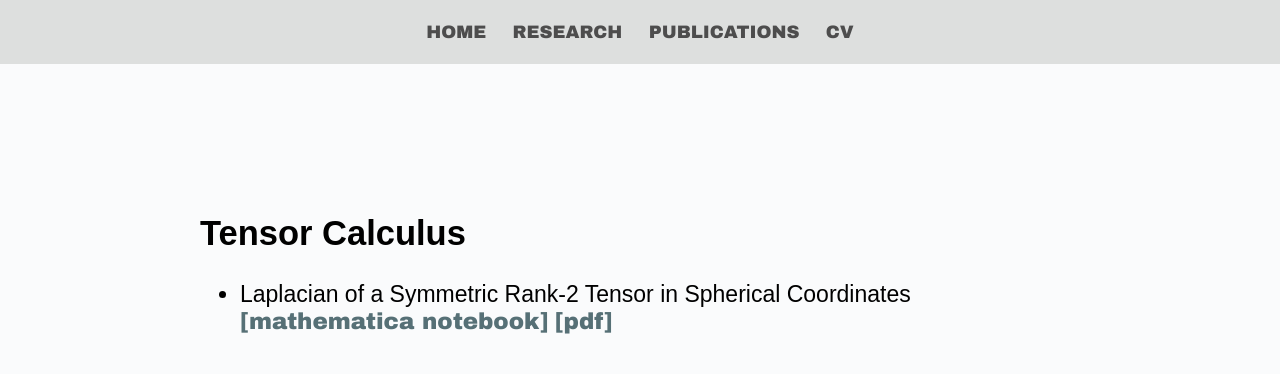
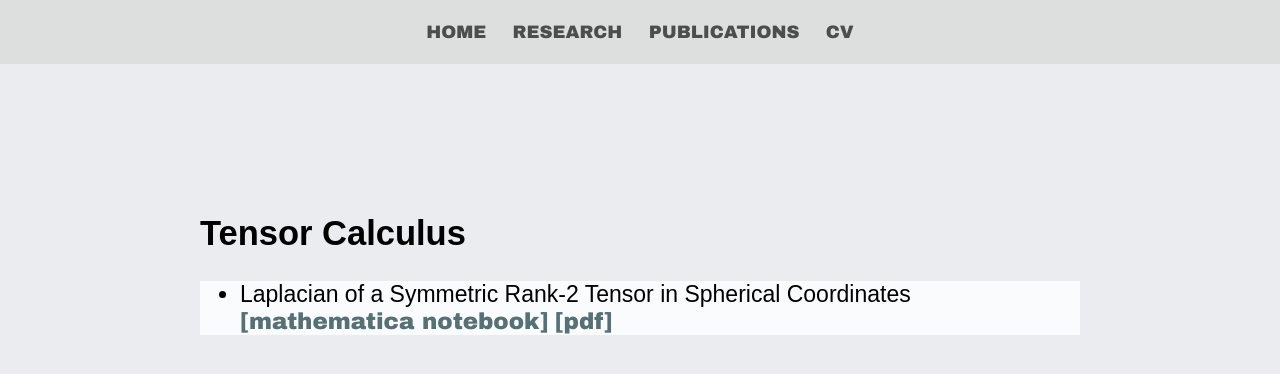
Before and after one commit to mckimb/mckimb.github.io, a Jekyll site: the page built from code/index.html, in a window 1280 px wide. Shown: the top 374 px of the page. Built offline with Jekyll 4.4.1, drawn with Linux system fonts in a browser that asks for light colours.

Commit message:
Update main.css

```diff
--- a/css/main.css
+++ b/css/main.css
@@ -3,7 +3,7 @@
     margin-right: 200px;
     font-family: Arial, Helvetica, sans-serif;
     font-size: 23px;
-    background-color: #fafbfc;
+    background-color: #ebecf0;
 }
 
 body h4 {
```
